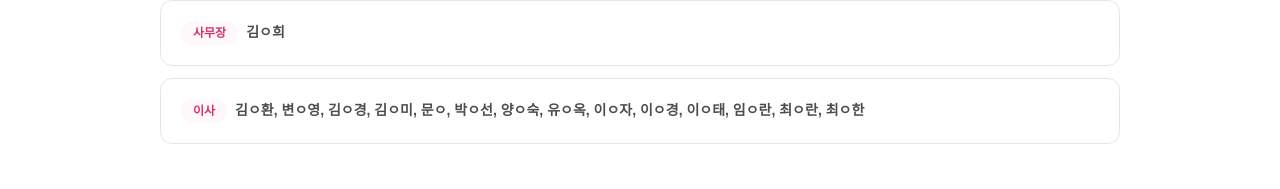
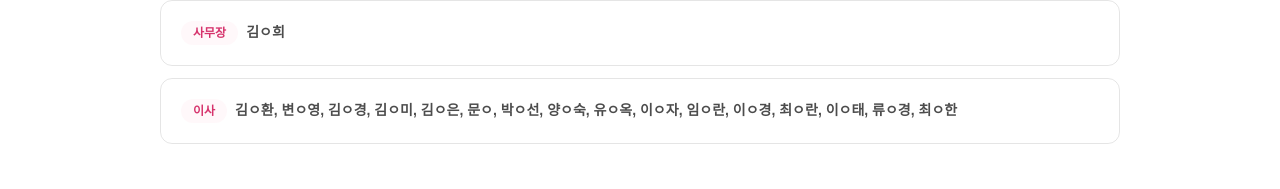
Before and after one commit to capsule8827/osswimfe, a Next.js app: page /about in a window 1280 px wide. Shown: the part 1771-1960 px from the top of the page. Built offline with nearby package versions, Linux system fonts and the light colour scheme; a web font is replaced by a local one.

Commit message:
조직도 명단 최종 업데이트

```diff
--- a/app/about/page.js
+++ b/app/about/page.js
@@ -13,7 +13,7 @@ const ORG_CHART = [
   { role: "사무장", name: "김ㅇ희" },
   {
     role: "이사",
-    name: "김ㅇ환, 변ㅇ영, 김ㅇ경, 김ㅇ미, 문ㅇ, 박ㅇ선, 양ㅇ숙, 유ㅇ옥, 이ㅇ자, 이ㅇ경, 이ㅇ태, 임ㅇ란, 최ㅇ란, 최ㅇ한",
+    name: "김ㅇ환, 변ㅇ영, 김ㅇ경, 김ㅇ미, 김ㅇ은, 문ㅇ, 박ㅇ선, 양ㅇ숙, 유ㅇ옥, 이ㅇ자, 임ㅇ란, 이ㅇ경, 최ㅇ란, 이ㅇ태, 류ㅇ경, 최ㅇ한",
   },
 ];
 
```
